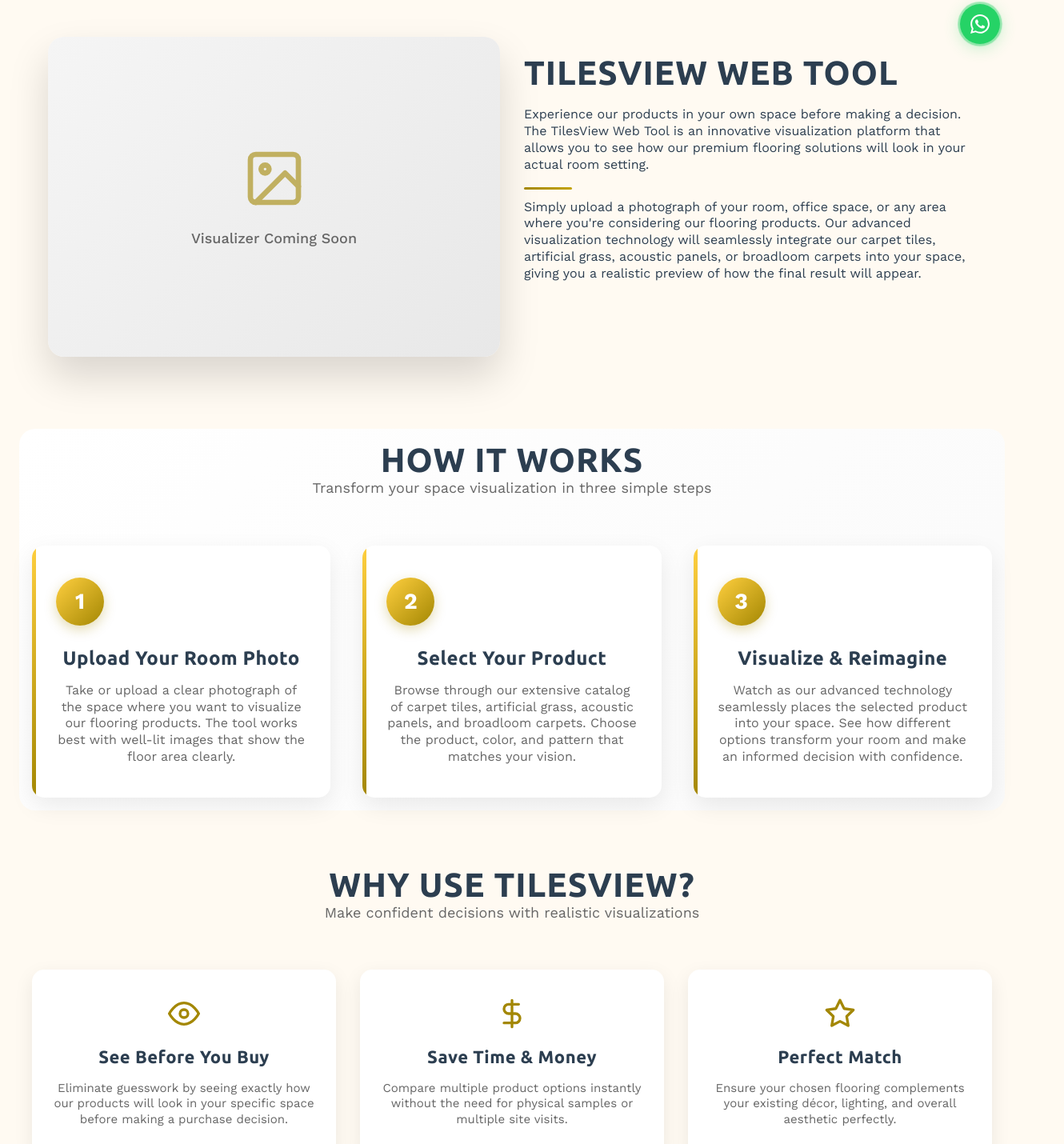
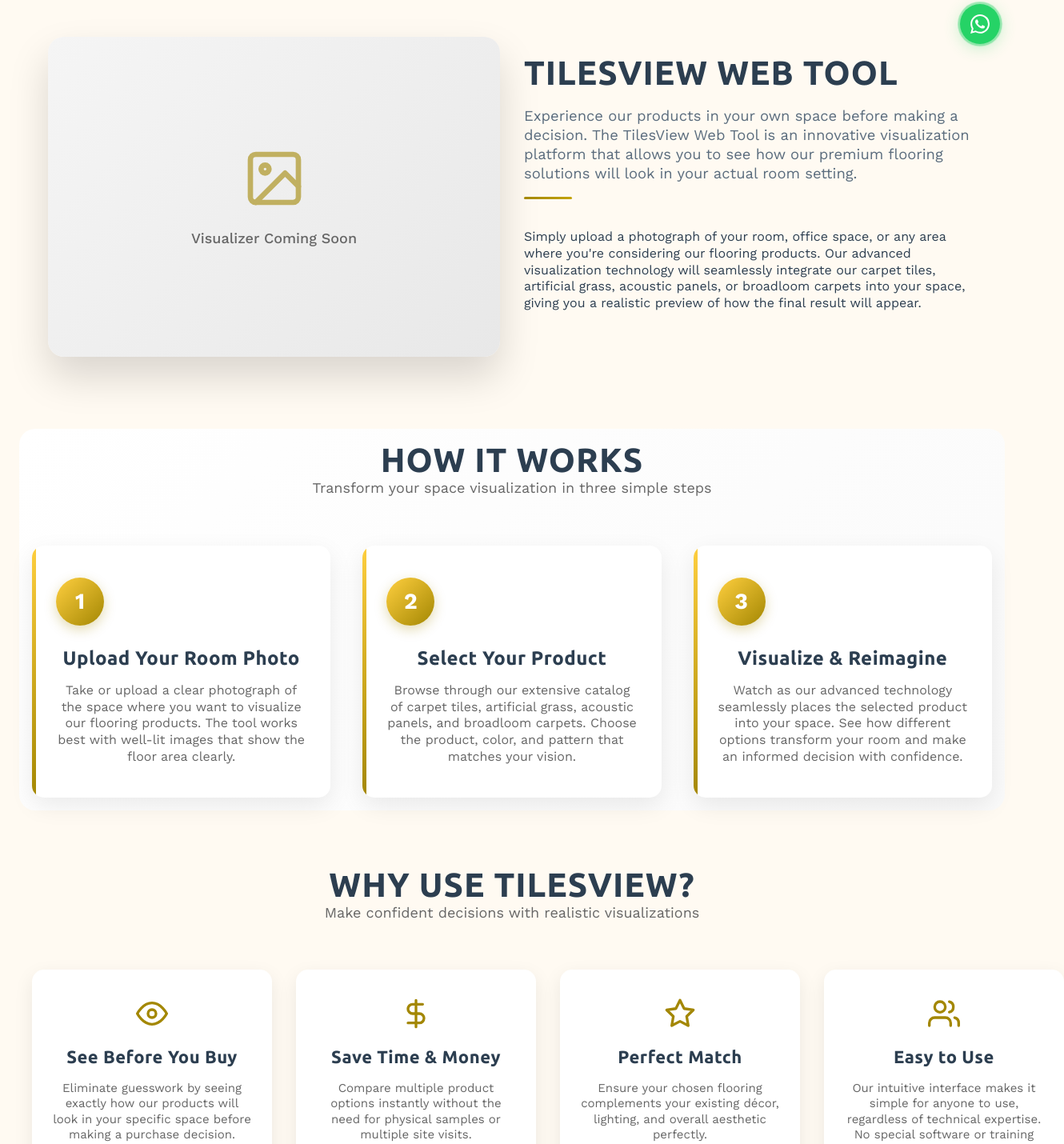
Before and after one commit to webtesting22/gaia-sanson-flooring, a Vue app: page /tools in a window 1280 px wide. Shown: the part 715-2145 px from the top of the page at 80% size, 1330 px wide, since content can reach past the window. Built offline with nearby package versions, Linux system fonts and the light colour scheme; a web font is replaced by a local one.

Commit message:
fix: some styling

```diff
--- a/src/components/OtherComponents/Tools/Tools.css
+++ b/src/components/OtherComponents/Tools/Tools.css
@@ -77,15 +77,17 @@
 }
 
 .introText {
-  font-size: 18px;
-  line-height: 1.8;
-  color: rgb(44, 62, 80);
-  margin-bottom: 20px;
+     font-size: 1.15rem !important;
+    /* line-height: 1.8 !important; */
+    color: #5a6c7d !important;
+    margin-bottom: 40px !important;
+    font-weight: 400 !important;
+    position: relative !important;
 }
 
 .contentWrapper p {
   font-size: 16px;
-  line-height: 1.8;
+  line-height: 3;
   color: rgb(44, 62, 80);
   margin-bottom: 15px;
 }
@@ -146,17 +148,17 @@
   width: 5px;
   height: 100%;
   background: linear-gradient(135deg, #ffcf3f 0%, #a38703 100%);
-  transition: width 0.3s ease;
+  transition: transform 0.4s ease;
+  transform-origin: center;
 }
 
 .stepCard:hover {
-  transform: translateY(-10px);
+  transform: translateY(-5px);
   box-shadow: 0 15px 40px rgba(0, 0, 0, 0.12);
 }
 
 .stepCard:hover::before {
-  width: 100%;
-  opacity: 0.1;
+  transform: skewY(-3deg);
 }
 
 .stepNumber {
@@ -195,7 +197,7 @@
 
 .benefitsGrid {
   display: grid;
-  grid-template-columns: repeat(auto-fit, minmax(280px, 1fr));
+  grid-template-columns: repeat(4,minmax(300px,1fr));
   gap: 30px;
   margin-top: 40px;
 }
--- a/src/components/OtherComponents/Tools/Tools.vue
+++ b/src/components/OtherComponents/Tools/Tools.vue
@@ -2,7 +2,7 @@
   <div class="toolsPage">
     <CommonTopLayout
       heading="Tools"
-      imageSrc="https://s3.ap-south-1.amazonaws.com/prepseed/prod/ldoc/media/AboutUsBannerImage.png"
+      imageSrc="/Images/CARPET_TILES.png"
       imageAlt="GAIA Tools"
     />
 
@@ -54,6 +54,7 @@
             >
               <div class="contentWrapper">
                 <h2
+
                   data-aos="fade-up"
                   data-aos-duration="600"
                   data-aos-delay="400"
```
